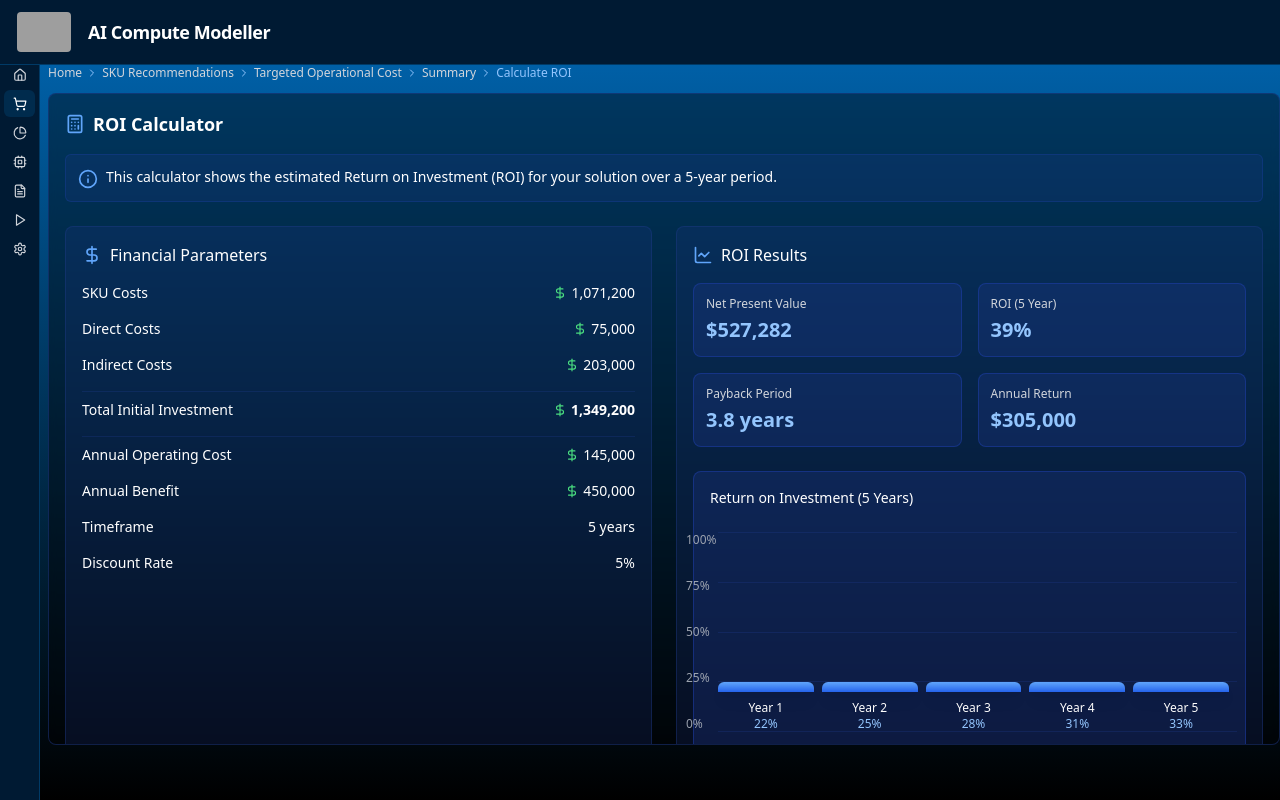
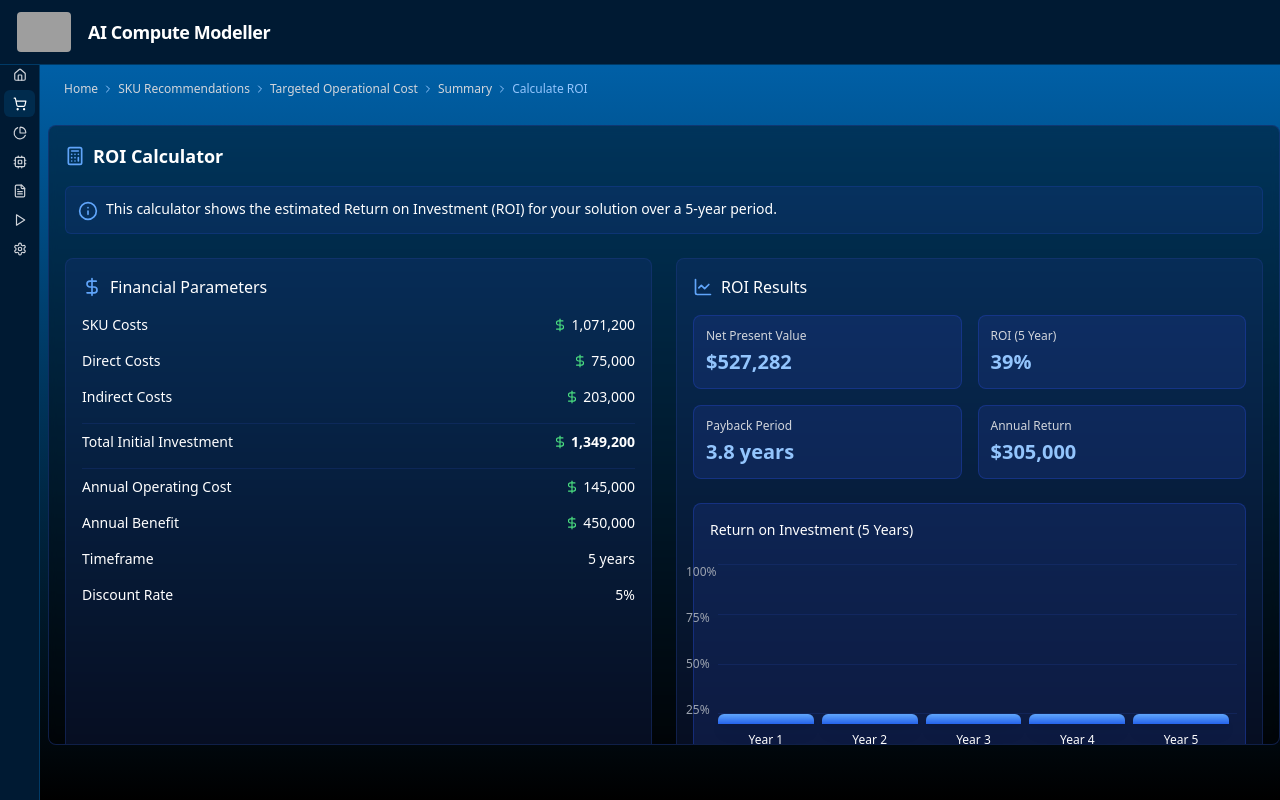
Before and after one commit to SandraHarikumar/Intel-Vercel-Version, a Next.js app: page /calculate-roi in a window 1280 px wide. Built offline with nearby package versions, Linux system fonts and the light colour scheme; grey boxes are pictures that could not be loaded.

Commit message:
add breadcrum changes

```diff
--- a/components/calculate-roi-content.tsx
+++ b/components/calculate-roi-content.tsx
@@ -97,7 +97,9 @@ export function CalculateRoiContent() {
 
   return (
     <div className="h-[calc(100vh-120px)] flex flex-col">
-      <Breadcrumb items={breadcrumbItems} />
+      <div className="p-4">
+        <Breadcrumb items={breadcrumbItems} />
+      </div>
 
       <div className="flex-1 bg-black/40 backdrop-blur-sm rounded-lg p-4 border border-blue-900/50 overflow-y-auto">
         <div className="flex justify-between items-center mb-4">
--- a/components/main-layout.tsx
+++ b/components/main-layout.tsx
@@ -103,7 +103,10 @@ export function MainLayout({ children, activeRoute = "/" }: MainLayoutProps) {
         <main className={`flex-1 overflow-y-auto ${activeRoute === "/" ? "ml-60" : "ml-12"}`}>
           {activeRoute === "/" ? (
             <>
-              <Breadcrumb items={getBreadcrumbItems()} />
+              {/* <Breadcrumb items={getBreadcrumbItems()} /> */}
+              <div className="p-4">
+        <Breadcrumb items={getBreadcrumbItems()} />
+      </div>
               <div className="flex gap-4 h-[calc(100vh-120px)]">
                 <div className="w-7/12">
                   <UseCaseExplorer onExplore={handleExploreUseCase} />
--- a/components/summary-content.tsx
+++ b/components/summary-content.tsx
@@ -45,7 +45,9 @@ export function SummaryContent() {
 
   return (
     <div className="h-[calc(100vh-120px)] flex flex-col">
-      <Breadcrumb items={breadcrumbItems} />
+      <div className="p-4">
+        <Breadcrumb items={breadcrumbItems} />
+      </div>
 
       <div className="flex-1 bg-black/40 backdrop-blur-sm rounded-lg p-4 border border-blue-900/50 overflow-y-auto">
         <div className="flex justify-between items-center mb-4">
```
